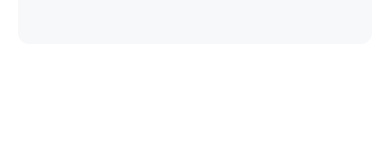
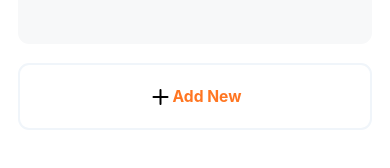
Before and after one commit to ajinkyacodes/rn-ui-design, a React Native app: screen / in a window 390 px wide. Shown: the part 512-680 px from the top of the page. Built offline with nearby package versions, Linux system fonts and the light colour scheme.

Commit message:
created AddButton component

```diff
--- /dev/null
+++ b/src/components/AddButton.tsx
@@ -0,0 +1,31 @@
+import { StyleSheet, Text, TouchableOpacity, View } from 'react-native';
+import React from 'react';
+import { s, vs } from 'react-native-size-matters';
+import Feather from '@expo/vector-icons/Feather';
+
+const AddButton = () => {
+	return (
+		<TouchableOpacity
+			style={{
+				borderColor: '#F0F5FA',
+				borderWidth: s(2),
+				backgroundColor: '#fff',
+				borderRadius: s(10),
+				paddingVertical: vs(15),
+				justifyContent: 'center',
+				alignItems: 'center',
+				flexDirection: 'row',
+				marginTop: vs(15),
+			}}
+		>
+			<Feather name='plus' size={24} color='black' />
+			<Text style={{ color: '#FF7622', fontSize: s(14), fontWeight: 'bold' }}>
+				Add New
+			</Text>
+		</TouchableOpacity>
+	);
+};
+
+export default AddButton;
+
+const styles = StyleSheet.create({});
--- a/src/screens/PaymentScreen.tsx
+++ b/src/screens/PaymentScreen.tsx
@@ -4,6 +4,7 @@ import BackButton from '../components/BackButton';
 import { s, vs } from 'react-native-size-matters';
 import PaymentList from '../components/PaymentList';
 import BankCardBox from '../components/BankCardBox';
+import AddButton from '../components/AddButton';
 
 const PaymentScreen = () => {
 	return (
@@ -30,6 +31,7 @@ const PaymentScreen = () => {
 			<PaymentList />
 			<View style={{ paddingHorizontal: s(16) }}>
 				<BankCardBox />
+                <AddButton />
 			</View>
 		</View>
 	);
```
